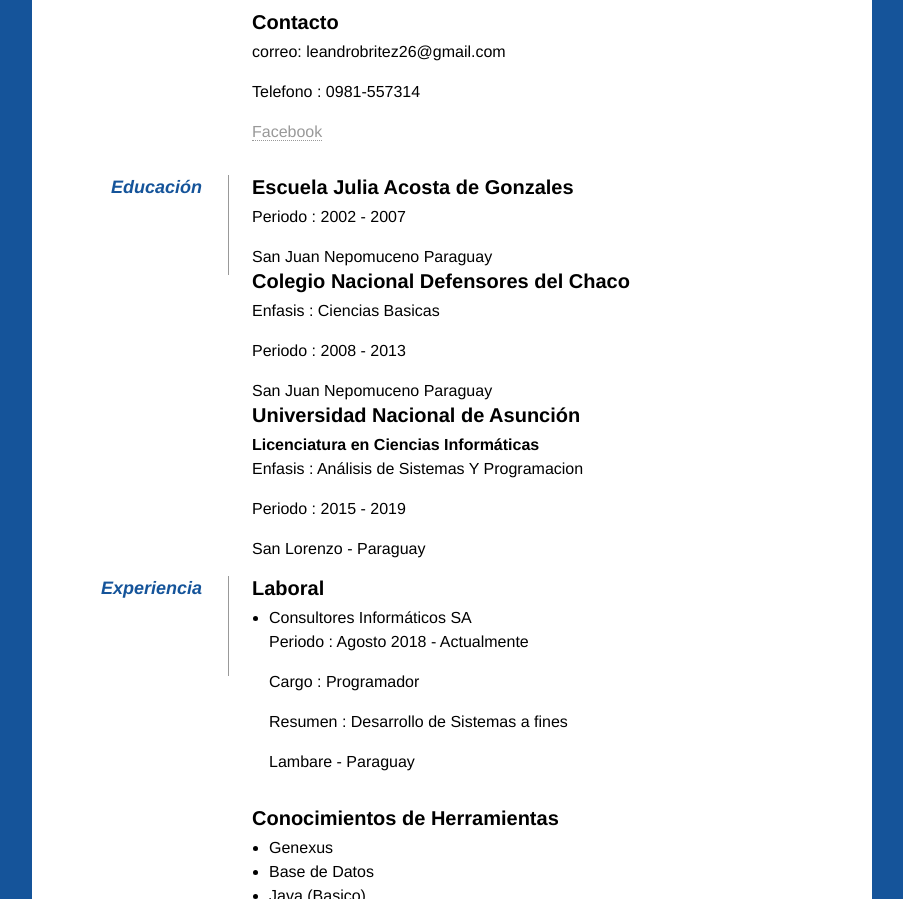
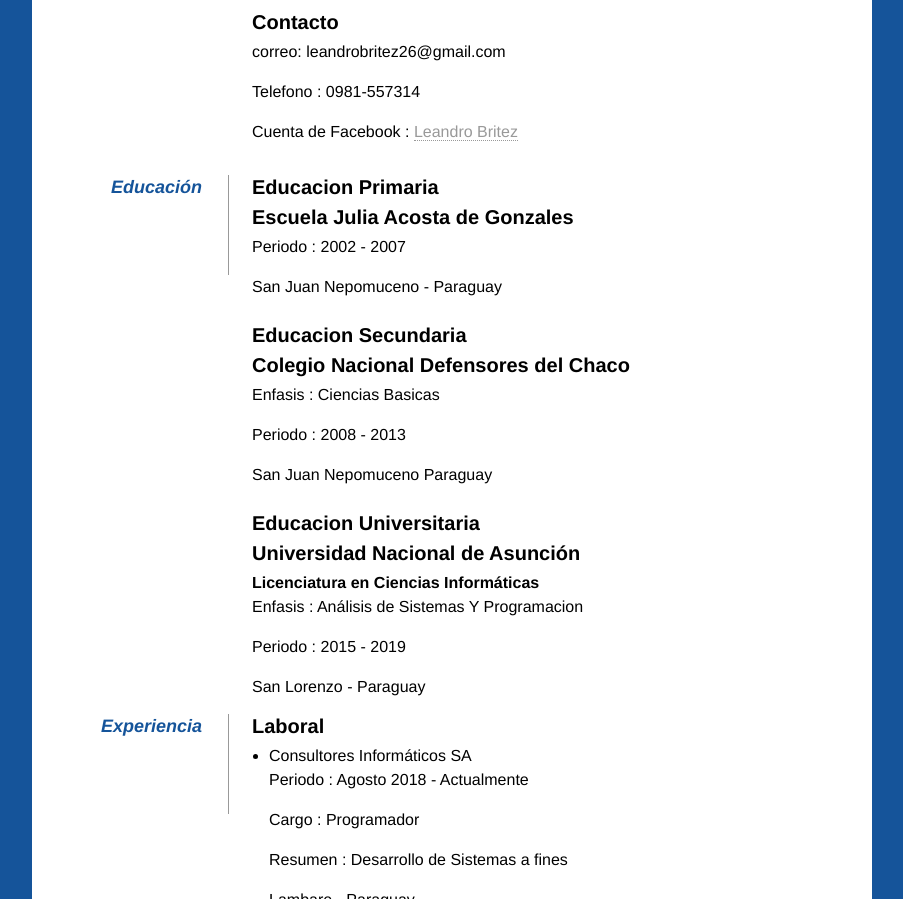
Before and after one commit to leandrobritez/leandrobritez.github.io, a plain HTML site: page index.html in a window 1280 px wide. Shown: the part 440-1339 px from the top of the page, without its empty margins (188-1091 px from the left). Drawn offline with Linux system fonts and the light colour scheme.

Commit message:
Actualizacion 1

```diff
--- a/index.html
+++ b/index.html
@@ -52,7 +52,8 @@
                     Telefono : 0981-557314
                     </p>
                     <p>
-                        <a href="https://www.facebook.com/leandro.britez.142">Facebook</a>
+                        Cuenta de Facebook :
+                        <a href="https://www.facebook.com/leandro.britez.142">Leandro Britez</a>
                     </p>
                 </dd>
 
@@ -60,13 +61,15 @@
 
             <dt class= "colortitle">Educación</dt>
             <dd>
+                <h2>Educacion Primaria </h2>
                 <h2>Escuela Julia Acosta de Gonzales </h2>
                 <p>
                   Periodo : 2002 - 2007
                 </p>
-                <span>San Juan Nepomuceno Paraguay</span>
+                <span>San Juan Nepomuceno - Paraguay</span>
               </dd>
-            <dd>
+            <dd><br />
+                <h2>Educacion Secundaria </h2>
                 <h2>Colegio Nacional Defensores del Chaco </h2>
                 <p>
                   Enfasis : Ciencias Basicas
@@ -76,7 +79,11 @@
                 </p>
                 <span>San Juan Nepomuceno Paraguay</span>
               </dd>
-              <dd>
+
+
+              <dd><br />
+
+                  <h2>Educacion Universitaria </h2>
                   <h2>Universidad Nacional de Asunción </h2>
                   <p>
                     <strong>Licenciatura en Ciencias Informáticas</strong><br />
```
